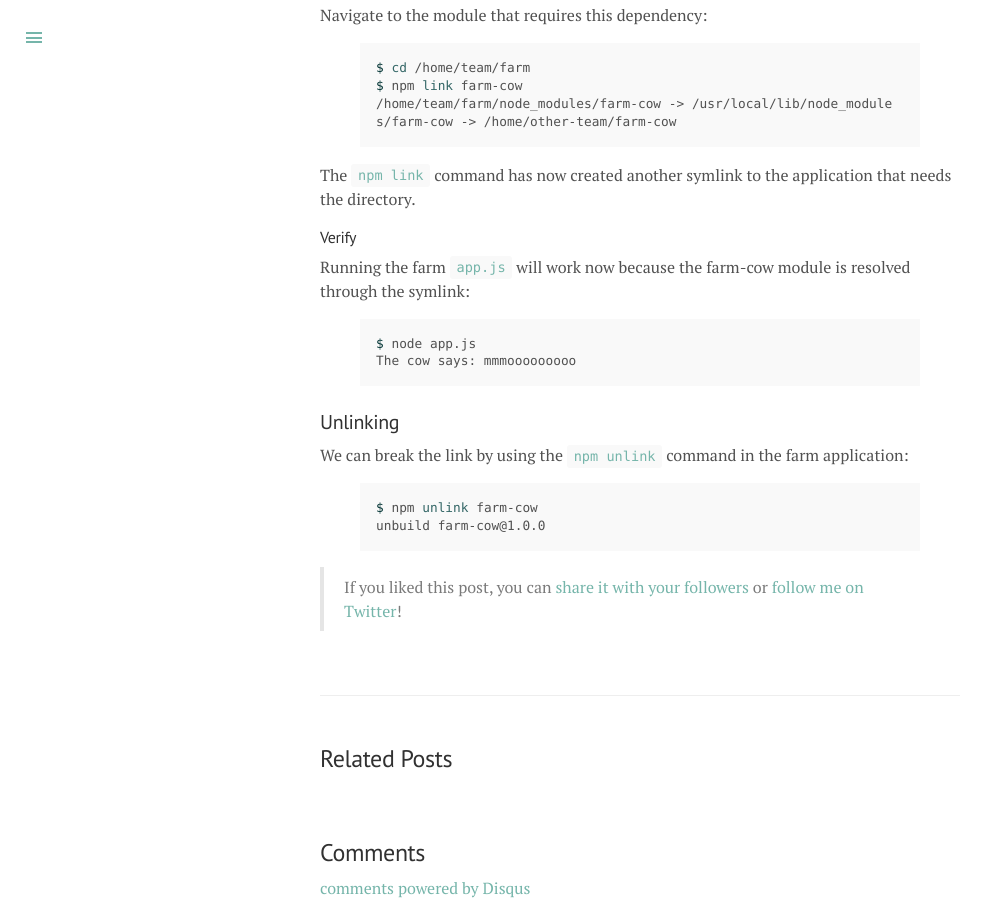
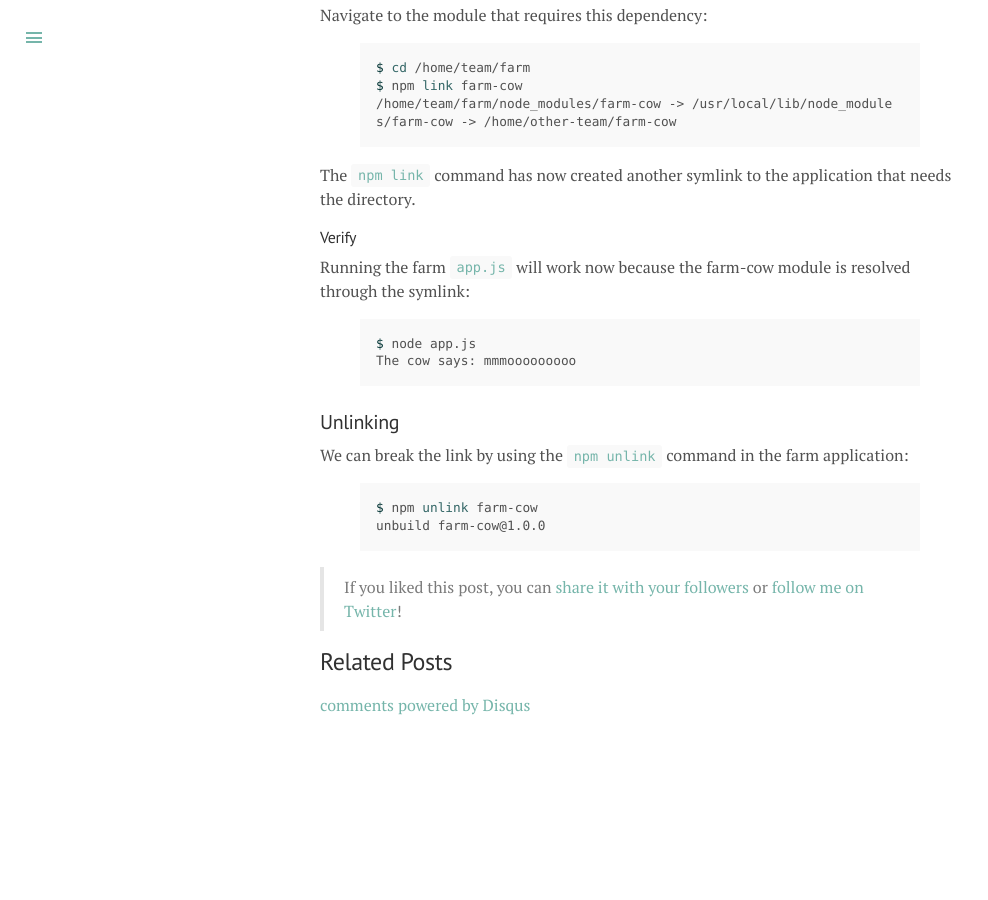
Before and after one commit to seppevs/seppevs.github.io, a Jekyll site: the page built from _posts/2015-03-20-npm-link.markdown, in a window 1280 px wide and 900 px high, scrolled down 2864 px. Shown: the whole window, without its empty margins (0-988 px from the left). Built offline with Jekyll 4.4.1, drawn with Linux system fonts in a browser that asks for light colours; Markdown is read by kramdown in place of the engine named in the settings; comment, search, counter and statistics services are not loaded; after the commit the page ends 3645 px from its top, so only the background shows below that.

Commit message:
post layout

```diff
--- a/_layouts/post.html
+++ b/_layouts/post.html
@@ -14,10 +14,7 @@
     {{ content }}
 
     {% include twitter_comment.html %}
-</div>
 
-
-<div class="related">
     <h2>Related Posts</h2>
     <ul class="related-posts">
         {% for post in site.related_posts limit:3 %}
@@ -31,9 +28,6 @@
         </li>
         {% endfor %}
     </ul>
-</div>
 
-<div>
-    <h2>Comments</h2>
     {% include comments.html %}
 </div>
```
